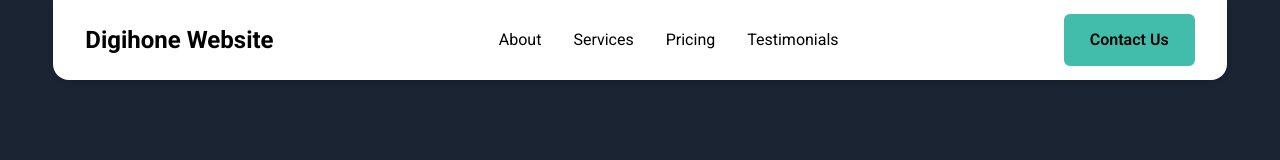
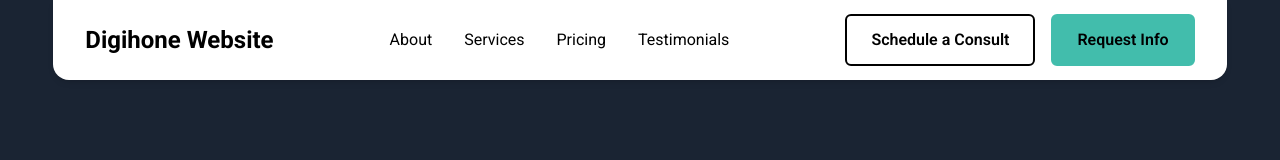
Before and after one commit to Saad0095/Digihone-Website, a React (Vite) app: page / in a window 1280 px wide. Shown: the top 160 px of the page. Built offline with nearby package versions, Linux system fonts and the light colour scheme.

Commit message:
Changed navbar buttons

```diff
--- a/src/components/Navbar.jsx
+++ b/src/components/Navbar.jsx
@@ -14,7 +14,11 @@ const Navbar = () => {
 
   return (
     <nav className="flex justify-center items-center mx-auto">
-      <div className= {`bg-white text-black px-4 md:px-8 h-20 flex items-center justify-between shadow-md fixed top-0 z-50 w-11/12 ${isOpen ? "rounded-none" : "rounded-b-2xl"} md:rounded-b-2xl`} >
+      <div
+        className={`bg-white text-black px-4 md:px-8 h-20 flex items-center justify-between shadow-md fixed top-0 z-50 w-11/12 ${
+          isOpen ? "rounded-none" : "rounded-b-2xl"
+        } md:rounded-b-2xl`}
+      >
         {/* Logo */}
         <div className="text-xl md:text-2xl font-bold">Digihone Website</div>
 
@@ -32,9 +36,21 @@ const Navbar = () => {
           ))}
         </ul>
 
-        <button className="hidden md:flex bg-primary text-black border-2 border-primary hover:text-primary hover:bg-white px-6 py-3 rounded-md transition duration-300 cursor-pointer font-semibold">
-          <a href="#contact">Contact Us</a>
-        </button>
+        {/* Desktop Buttons */}
+        <div className="hidden md:flex justify-center items-center gap-4">
+          <a
+            href="#contact"
+            className="bg-white text-black border-2 border-black hover:text-primary px-6 py-3 rounded-md transition duration-300 cursor-pointer font-semibold"
+          >
+            Schedule a Consult
+          </a>
+          <a
+            href="#contact"
+            className="bg-primary text-black border-2 border-primary hover:text-primary hover:bg-white px-6 py-3 rounded-md transition duration-300 cursor-pointer font-semibold"
+          >
+            Request Info
+          </a>
+        </div>
 
         {/* Mobile Menu Toggle */}
         <div className="md:hidden">
@@ -65,6 +81,13 @@ const Navbar = () => {
               ))}
               <a
                 href="#contact"
+                className="bg-white text-black border-2 border-black hover:text-primary transition duration-300 cursor-pointer font-semibold px-4 py-3 text-center rounded-md w-full"
+                onClick={() => setIsOpen(false)}
+              >
+                Schedule a Consult
+              </a>
+              <a
+                href="#contact"
                 className="bg-primary text-white border-2 border-primary hover:text-primary hover:bg-white transition duration-300 cursor-pointer font-semibold px-4 py-3 text-center rounded-md w-full"
                 onClick={() => setIsOpen(false)}
               >
```
